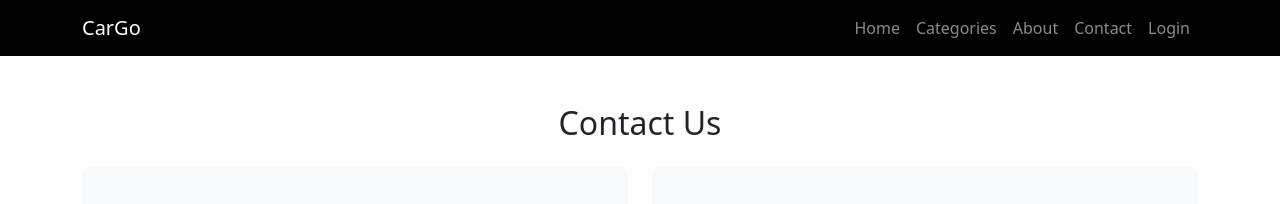
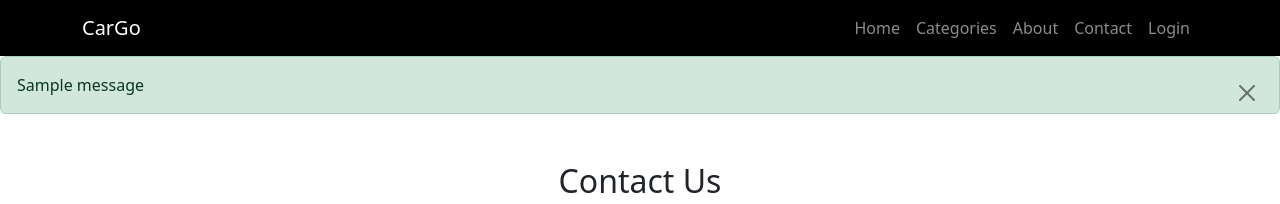
Before and after one commit to sreeharipremanathan/cargo, a Django app: page /contact in a window 1280 px wide. Shown: the top 204 px of the page. Run offline with Django 5.2, Linux system fonts and the light colour scheme; data comes from the database, SQL or seed files in the repository; both versions use the stored data as it was after the commit; one stand-in notice (Sample message) is shown.

Commit message:
rejection mail

```diff
--- a/cargo_rentals/app/views.py
+++ b/cargo_rentals/app/views.py
@@ -48,19 +48,18 @@ def register(req):
         password = req.POST['password']
 
         try:
-            # Validate password strength
             validate_password(password)
 
-            # Check if email already exists
+
             if User.objects.filter(email=email).exists():
                 messages.warning(req, 'User with this email already exists.')
                 return redirect(register)
 
-            # Create user if valid
+
             user = User.objects.create_user(first_name=name, username=email, email=email, password=password)
             user.save()
 
-            # Send registration success email
+
             send_mail(
                 'Account Registration',
                 'Your Cargo account registration was successful.',
@@ -72,7 +71,7 @@ def register(req):
             return redirect(cargo_login)
 
         except ValidationError as e:
-            messages.error(req, ', '.join(e))  # Show password validation errors
+            messages.error(req, ', '.join(e))
             return redirect(register)
 
     return render(req, 'register.html')
@@ -193,6 +192,14 @@ def update_rental_status(request, rental_id, status):
 
             send_mail(subject, message, sender_email, [recipient_email])
 
+        elif status == "Rejected":
+            subject = "Your Car Rental Has Been Rejected!"
+            message = f"Hello {rental.user.username},\n\nSORRY!!!  Your car rental for {rental.car.name} has been Rejected.\n\nStart Date: {rental.start_date}\nEnd Date: {rental.end_date}\nTotal Price: ₹{rental.total_price}\n\nThank you for using our service!\n\nBest Regards,\nDrive Your Way! \nCarGo Rental Team"
+            recipient_email = rental.user.email
+            sender_email = settings.EMAIL_HOST_USER
+
+            send_mail(subject, message, sender_email, [recipient_email])
+
         elif status == "Completed":
             subject = "Your Car Rental Has Been Completed!"
             message = f"Hello {rental.user.username},\n\nYour car rental for {rental.car.name} has been Completed.\n\nStart Date: {rental.start_date}\nEnd Date: {rental.end_date}\nTotal Price: ₹{rental.total_price}\n\nThank you for using our service!\n\nBest Regards,\nDrive Your Way! \nCarGo Rental Team"
@@ -231,12 +238,11 @@ def contact(req):
         email = req.POST["email"]
         message = req.POST["message"]
 
-        # Send email (Optional: Set up Django email settings)
         send_mail(
             subject=f"New Contact Form Submission from {name}",
             message=f"Name: {name}\nEmail: {email}\n\nMessage:\n{message}",
             from_email=email,
-            recipient_list=["sreeharipremanathan@gmail.com"],  # Replace with your email
+            recipient_list=["sreeharipremanathan@gmail.com"],
             fail_silently=True,
         )
 
@@ -309,12 +315,12 @@ def update_username(request):
         new_first_name = request.POST.get("name")
         new_username = request.POST.get("username")
 
-        # Check if the new username already exists (excluding the current user)
+
         if User.objects.filter(username=new_username).exclude(id=request.user.id).exists():
             messages.error(request, "This username is already taken. Please choose another one.")
-            return redirect(user_profile)  # Ensure this matches your URL name
+            return redirect(user_profile)
 
-        # Ensure both fields are filled
+
         if new_first_name and new_username:
             request.user.first_name = new_first_name
             request.user.username = new_username
@@ -323,7 +329,7 @@ def update_username(request):
         else:
             messages.error(request, "Username and Name cannot be empty.")
 
-    return redirect(user_profile)  # Ensure this matches your URL name
+    return redirect(user_profile)
 
 def create_razorpay_order(request, rental_id):
     rental = Rental.objects.get(id=rental_id)
--- a/cargo_rentals/templates/user/contact.html
+++ b/cargo_rentals/templates/user/contact.html
@@ -24,7 +24,6 @@
     </style>
 </head>
 <body>
-
     <nav class="navbar navbar-expand-lg navbar-dark" style="background-color: black;">
         <div class="container">
             <a class="navbar-brand" href="../">CarGo</a>
@@ -65,6 +64,18 @@
         </div>
     </nav>
 
+    {% if messages %}
+    {% for message in messages %}
+    <div class="alert
+    {% if message.tags == 'success' %}alert-success
+    {% elif message.tags == 'error' %}alert-danger
+    {% endif %}
+    alert-dismissible fade show position-relative" role="alert">
+    {{ message }}
+        <button type="button" class="btn-close position-absolute top-0 end-0 m-2" data-bs-dismiss="alert" aria-label="Close"></button>
+    </div>
+    {% endfor %}
+    {% endif %}
     <!-- Contact Us Section -->
     <div class="container mt-5">
         <h2 class="text-center mb-4">Contact Us</h2>
```
Also changed, not shown: cargo_rentals/db.sqlite3. Lines whose indentation alone changed are shown as unchanged.
